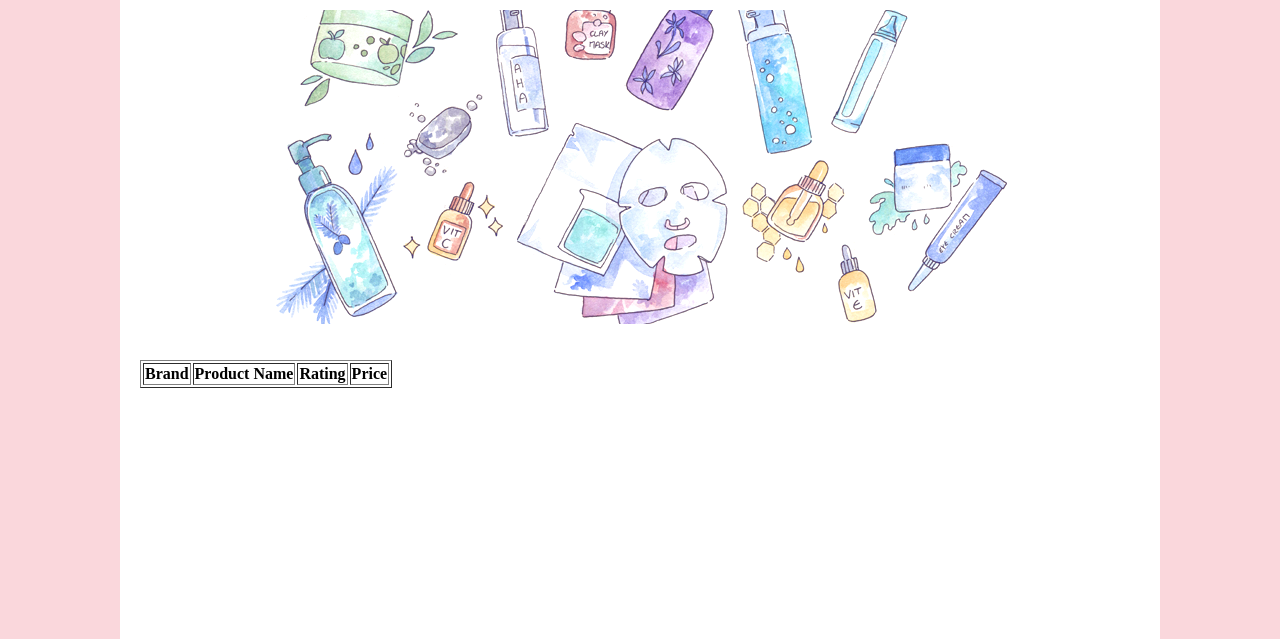
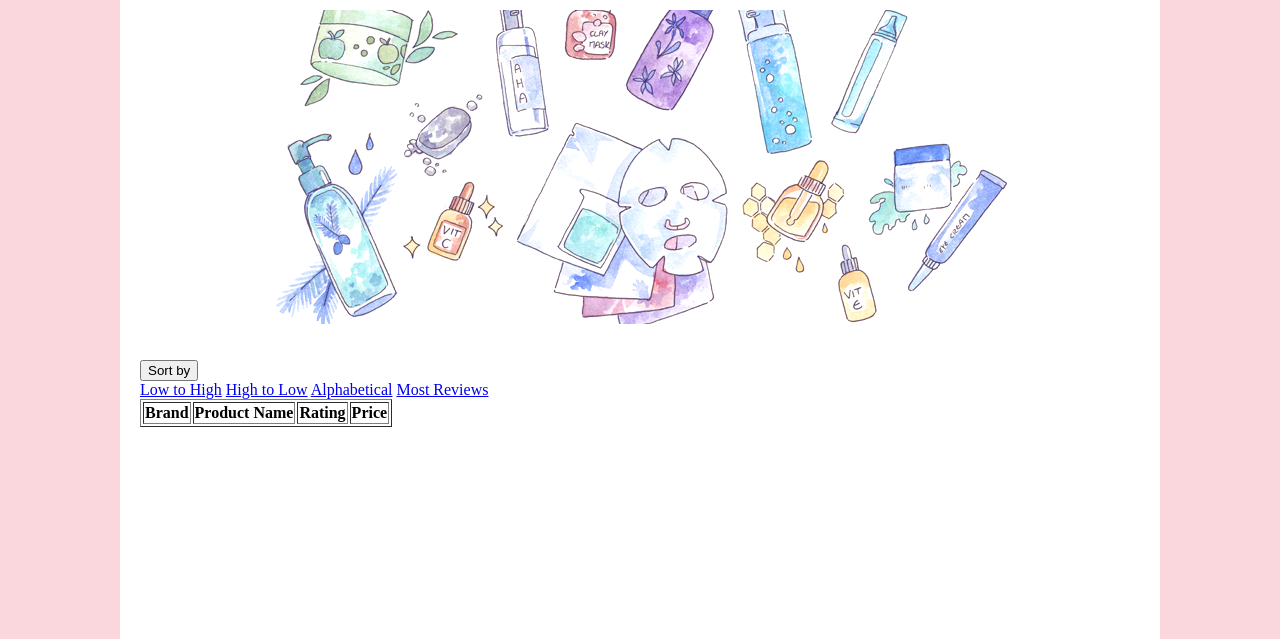
Before and after one commit to Gdango/SkinCare, a Flask app: template app/templates/result.html in a window 1280 px wide. Shown: the top 639 px of the page. Run offline with Flask 2, Linux system fonts and the light colour scheme; the template is opened without the code that fills it, so the values that code supplies are empty.

Commit message:
add sort button to html

```diff
--- a/app/templates/result.html
+++ b/app/templates/result.html
@@ -13,6 +13,15 @@
 <body class="result">
     <br>
     <br>
+    <div class="dropdown">
+        <button class="dropbtn">Sort by</button>
+        <div class="dropdown-content">
+            <a href="#">Low to High</a>
+            <a href="#">High to Low</a>
+            <a href="#">Alphabetical</a>
+            <a href="#">Most Reviews</a>
+        </div>
+    </div>
     <table border = 1>
         <thead class="title">
             <th>Brand</th>
```
